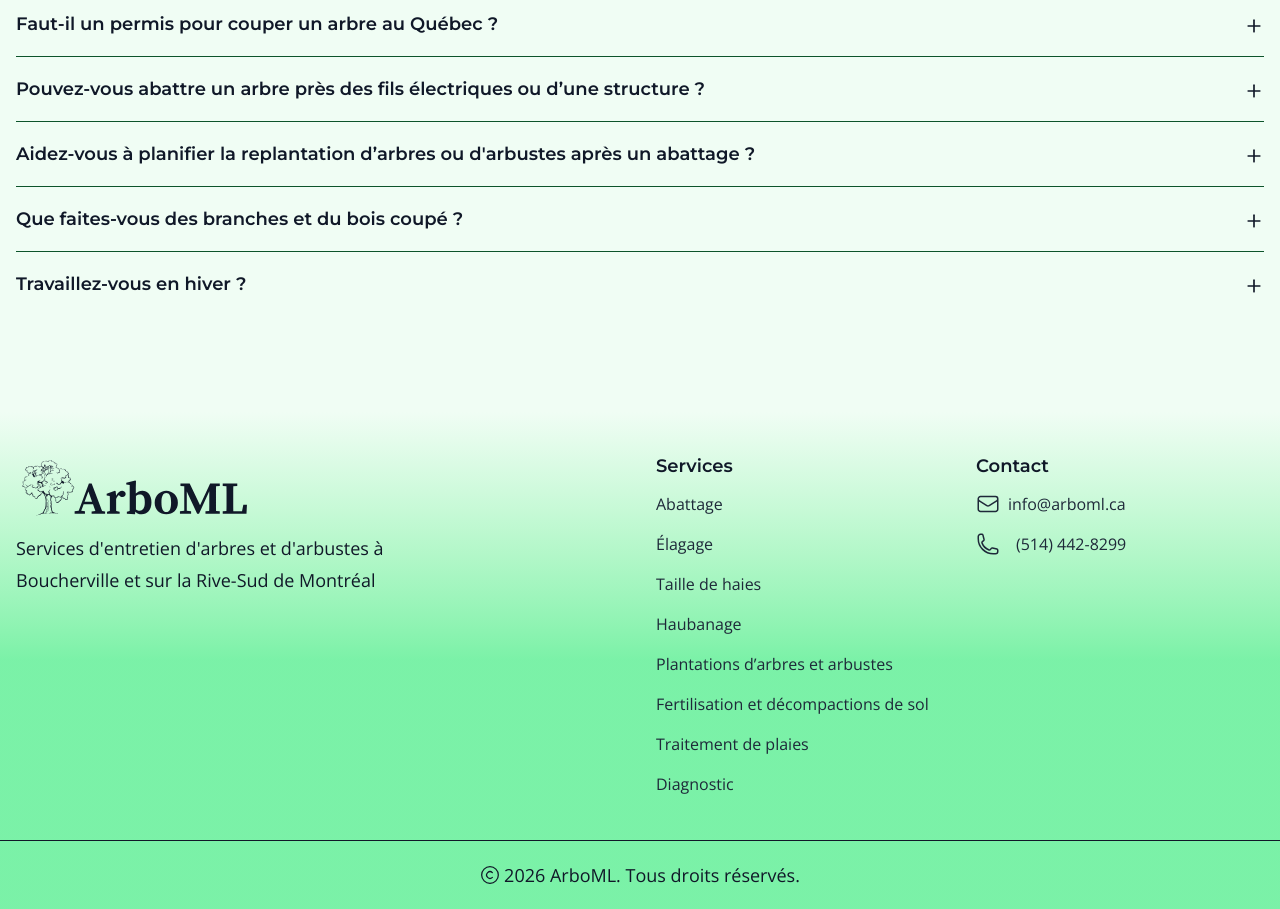
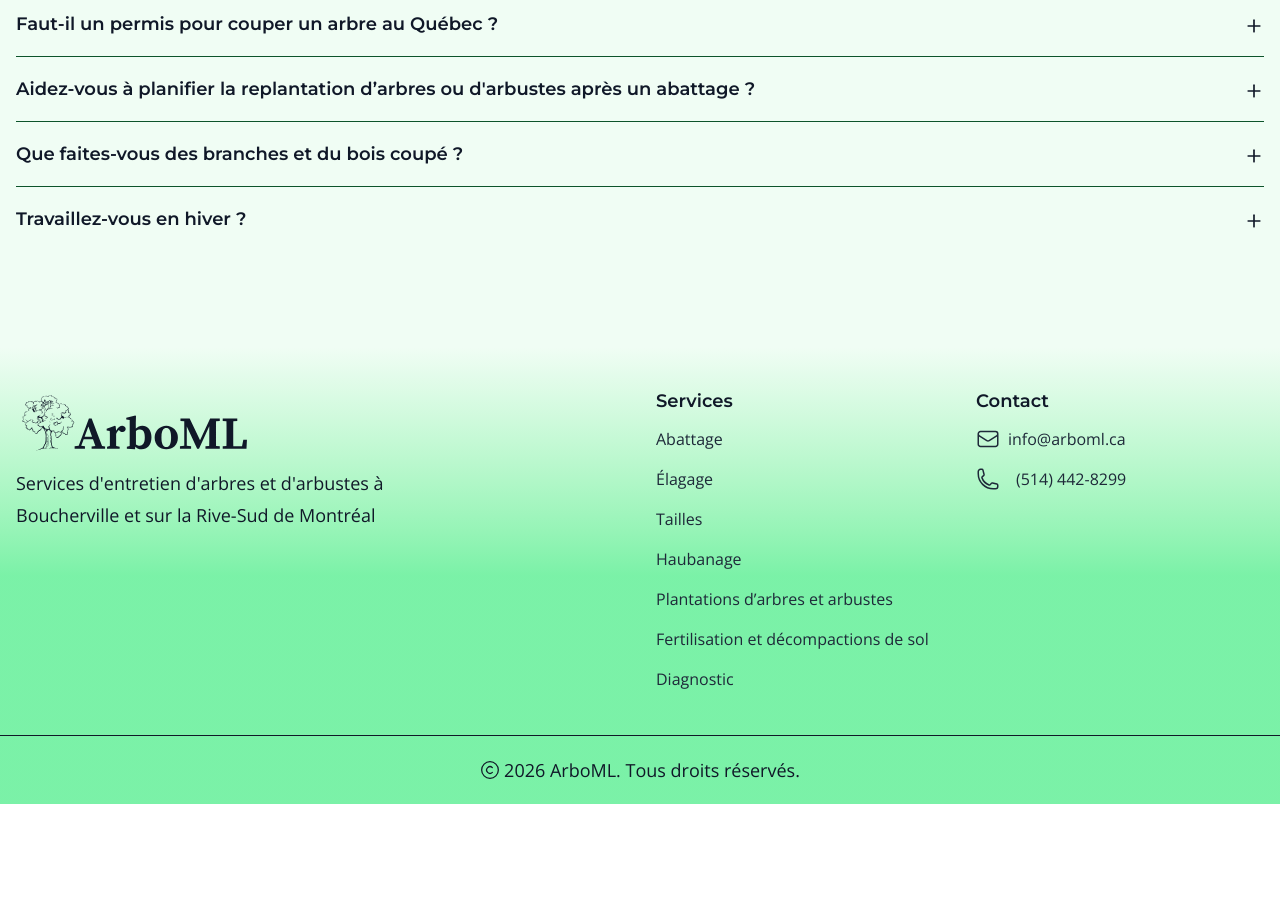
Before and after one commit to auxence-m/arboml-website, a Next.js app: page / in a window 1280 px wide. Shown: the part 2360-3269 px from the top of the page. After the commit the page ends 3164 px from the top, so only its background shows below. Built offline with nearby package versions, Linux system fonts and the light colour scheme.

Commit message:
Removed traitement service and a question

```diff
--- a/src/components/Questions.tsx
+++ b/src/components/Questions.tsx
@@ -11,25 +11,18 @@ const questions = [
     },
     {
         id: "faq-2",
-        topic: "Pouvez-vous abattre un arbre près des fils électriques ou d’une structure ?",
-        answer: "Nous ne sommes pas habilités à le faire. " +
-            "Pour tout arbre situé près de fils électriques, l’intervention doit être effectuée par Hydro-Québec ou une équipe autorisée par celle-ci. " +
-            "Nous vous recommandons de les contacter directement afin qu’ils évaluent la situation et procèdent de façon sécuritaire.",
-    },
-    {
-        id: "faq-3",
         topic: "Aidez-vous à planifier la replantation d’arbres ou d'arbustes après un abattage ?",
         answer: "Oui, nous pouvons vous aidez à planifier la replantation après un abattage. " +
             "Nous offrons des services professionnels de plantation d’arbres et d’arbustes pour assurer la santé et l’esthétique de votre terrain.",
     },
     {
-        id: "faq-4",
+        id: "faq-3",
         topic: "Que faites-vous des branches et du bois coupé ?",
         answer: "Après les travaux, nous nous occupons du ramassage et de l’évacuation des branches et débris. " +
             "Si vous le souhaitez, nous pouvons également laisser le bois sur place pour le chauffage ou l’emporter selon votre préférence.",
     },
     {
-        id: "faq-5",
+        id: "faq-4",
         topic: "Travaillez-vous en hiver ?",
         answer: "Oui, nous intervenons toute l’année, y compris en hiver, en utilisant l’équipement adapté pour assurer des travaux sécuritaires et efficaces.",
     },
--- a/src/lib/data.ts
+++ b/src/lib/data.ts
@@ -1,4 +1,4 @@
-import {LucideIcon, Axe, Scissors, Sprout, Link, Layers, Bandage, Search} from "lucide-react";
+import {LucideIcon, Axe, Scissors, Sprout, Link, Layers, Search} from "lucide-react";
 
 type Service = {
     id: string;
@@ -34,9 +34,9 @@ export const services: Service[] = [
         icon: Scissors,
     },
     {
-        id: "taille-haies",
-        name: "Taille de haies",
-        description: "Nous offrons un service professionnel de taille de haies effectué par un élagueur diplômé.",
+        id: "tailles",
+        name: "Tailles",
+        description: "Nous offrons un service professionnel de tailles (taille de haies, tailles de formation, etc.) effectué par un élagueur diplômé.",
         imageSrc: "/taille-image.jpg",
         imageWidth: 4032,
         imageHeight: 2268,
@@ -74,15 +74,6 @@ export const services: Service[] = [
         icon: Layers,
     },
     {
-        id: "traitement-plaies",
-        name: "Traitement de plaies",
-        description: "Parfois des blessures se forment sur le tronc et les branches des arbres. Il est alors nécessaire de les traiter afin de prévenir l’infestation d’insectes ou de champignons pouvant mettre en danger leur santé structurelle.",
-        imageSrc: "/plaies-image.jpg",
-        imageWidth: 1536,
-        imageHeight: 2048,
-        icon: Bandage,
-    },
-    {
         id: "diagnostic",
         name: "Diagnostic",
         description: "Si vous croyez qu’un de vos arbres ou arbustes à un problème (maladies ou insectes), nous sommes en mesure de vous fournir un diagnostic et de vous suggérer les traitements appropriés.",
```
Also changed, not shown: public/plaies-image.jpg (deleted).
